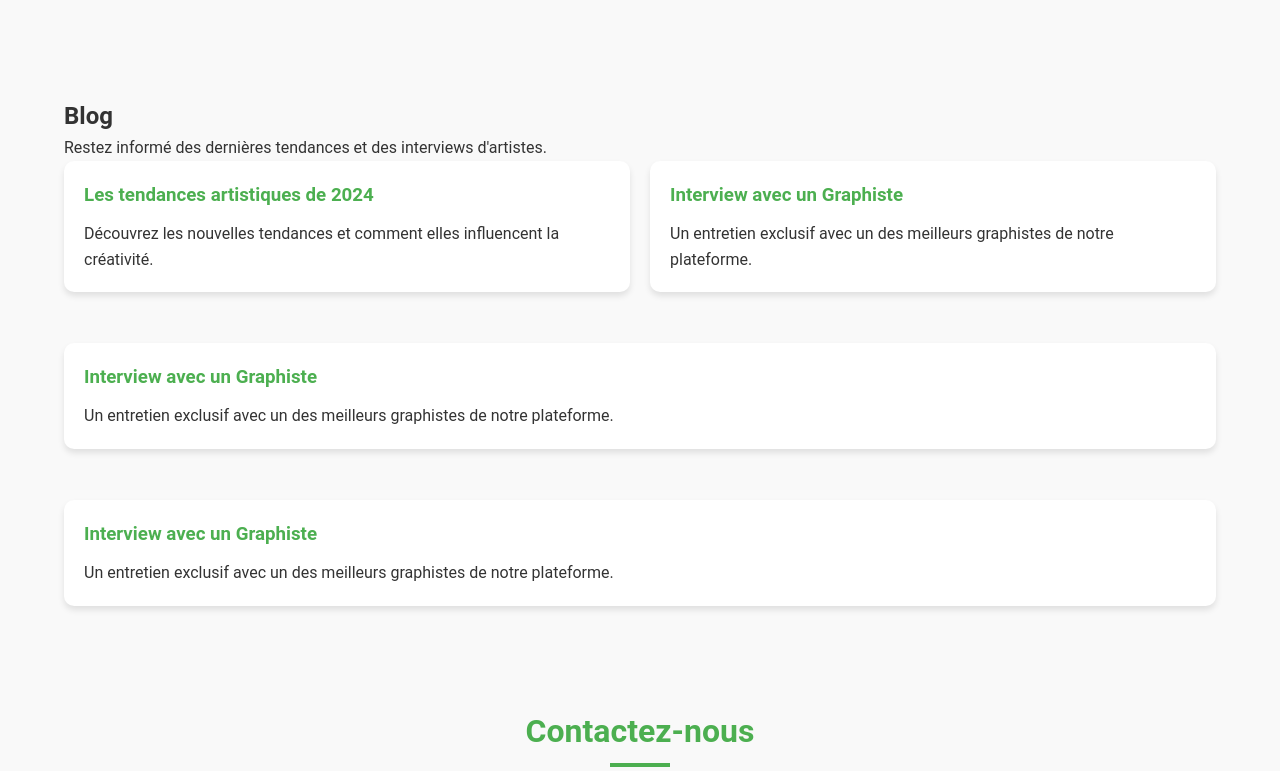
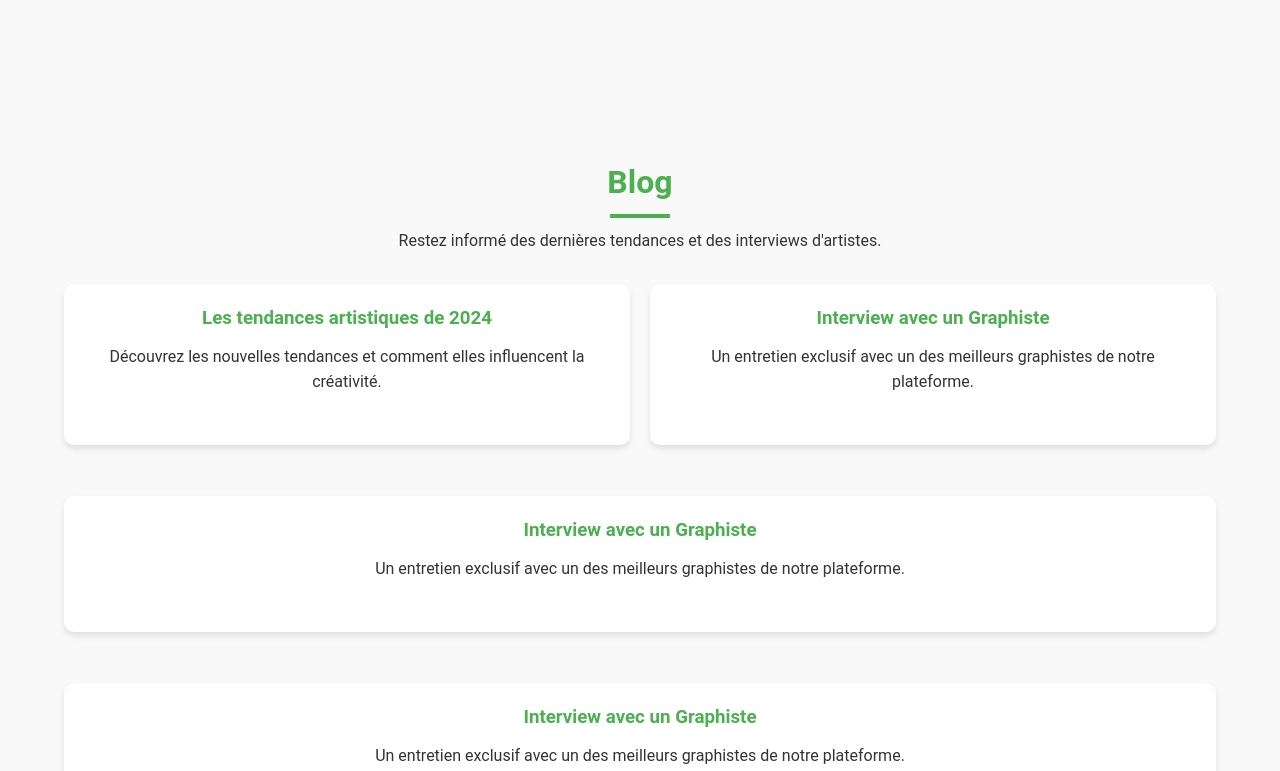
Before and after one commit to callmeeml/VisuArt-Studio, a plain HTML site: page index.html in a window 1280 px wide. Shown: the part 1931-2702 px from the top of the page. Drawn offline with Linux system fonts and the light colour scheme.

Commit message:
Ajout du site pour GitHub Pages

```diff
--- a/index.html
+++ b/index.html
@@ -89,7 +89,7 @@
     </section>
 
     <!-- Blog -->
-    <section id="blog" clartboard affiche élection groupe 23.jpgss="section">
+    <section id="blog" class="section">
         <div class="container">
             <h2>Blog</h2>
             <p>Restez informé des dernières tendances et des interviews d'artistes.</p>
```
